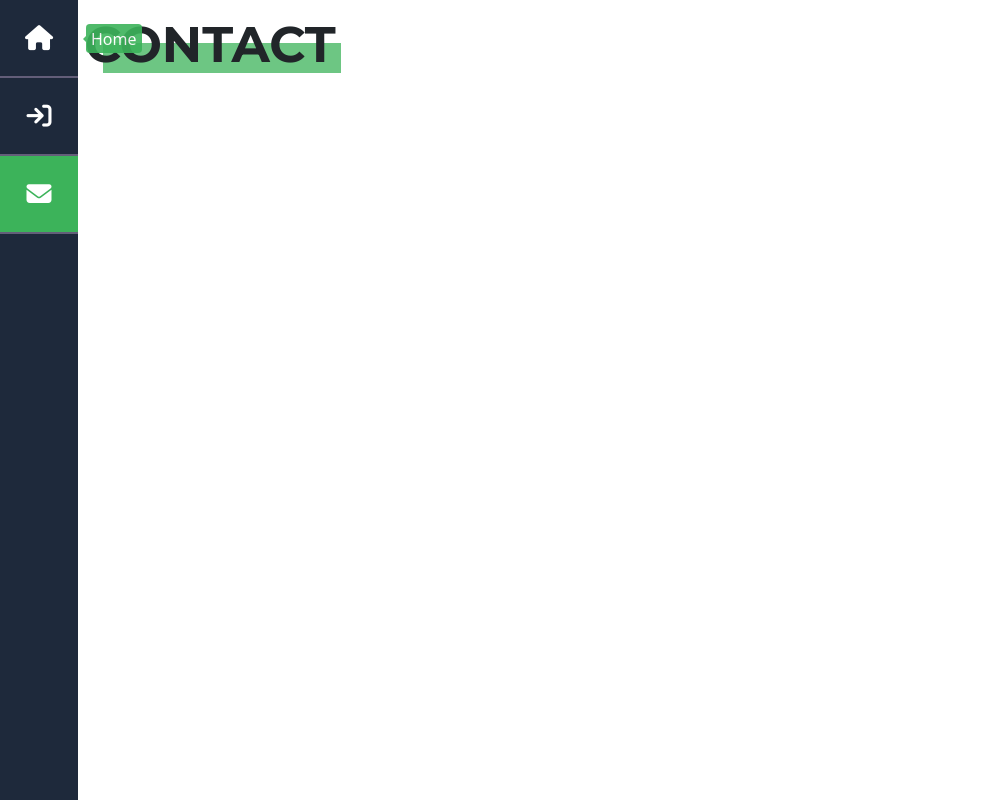
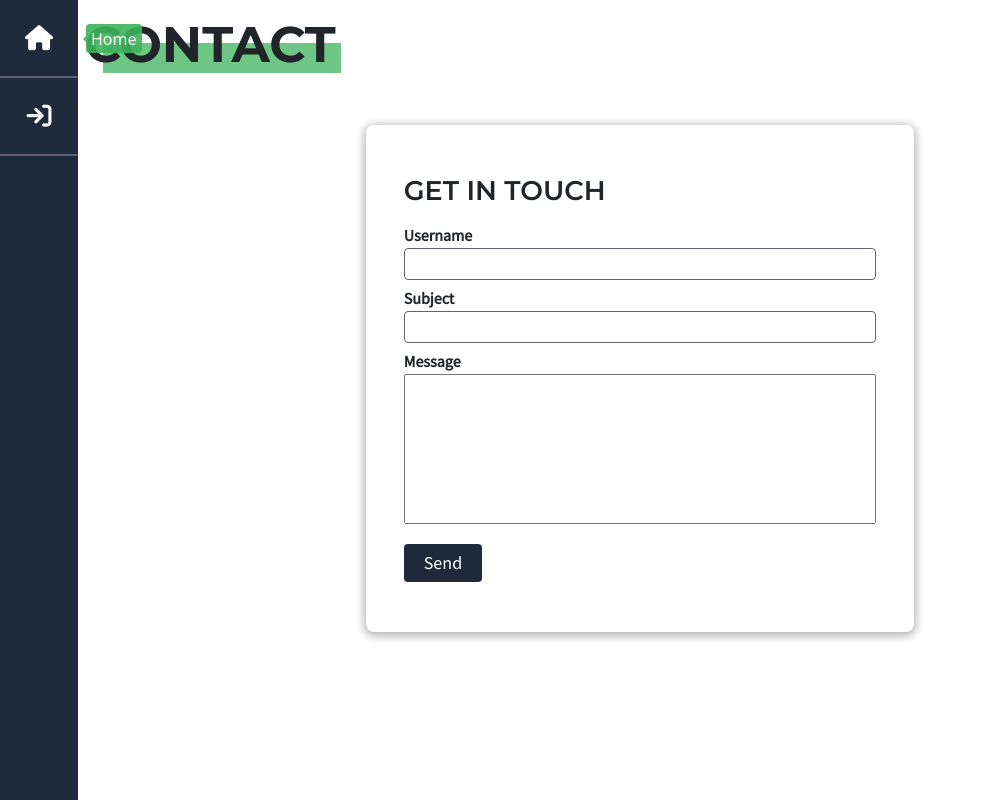
Before and after one commit to Samoftheforrest/devhub, a Flask app: page /contact in a window 1280 px wide. Shown: the whole page, without its empty margins (0-983 px from the left). Run offline with Flask 2, Linux system fonts and the light colour scheme; some libraries are stand-ins or nearby versions.

Commit message:
[IMPLEMENT] added Emailjs to contact form

```diff
--- a/static/css/style.css
+++ b/static/css/style.css
@@ -329,6 +329,18 @@ h2, h3, h4, h5, h6 {
     color: var(--brand-colour);
 }
 
+/* contact form */
+.contact-form-title {
+    font-size: 2.7rem;
+    margin-bottom: 2rem;
+}
+
+textarea {
+    resize: none;
+    height: 15rem;
+    width: 100%;
+}
+
 /* media queries */
 
 @media screen and (min-width: 992px) {
--- a/static/js/script.js
+++ b/static/js/script.js
@@ -3,4 +3,4 @@
 let tooltipTriggerList = [].slice.call(document.querySelectorAll('[data-bs-toggle="tooltip"]'))
 let tooltipList = tooltipTriggerList.map(function (tooltipTriggerEl) {
   return new bootstrap.Tooltip(tooltipTriggerEl)
-})
+});
--- a/templates/base.html
+++ b/templates/base.html
@@ -61,12 +61,12 @@
                     </a>
                 </li>
                 {% endif %}
+                {% if session.user %}
                 <li>
                     <a href="{{ url_for('contact') }}" class="{% if request.path=='/contact' %} active {% endif %}" aria-label="contact" data-bs-placement="right" data-bs-toggle="tooltip" title="Contact">
                         <i class="fa-solid fa-envelope"></i>
                     </a>
                 </li>
-                {% if session.user %}
                 <li class="profile-link">
                     <a href="{{ url_for('go_to_profile') }}" class="{% if request.path=='/profile' %} active {% endif %}" aria-label="Go to your profile" data-bs-placement="right" data-bs-toggle="tooltip" title="Your Profile">{{ session.user | first | upper }}</a>
                 </li>
--- a/templates/contact.html
+++ b/templates/contact.html
@@ -6,6 +6,59 @@
             <div class="col-12">
                 <h1 class="page-title">Contact</h1>
             </div>
+            <div class="col-md-6 mx-md-auto">
+                <form action="{{ url_for('login')}}" method="POST" id="contact-form" class="form">
+                    <div class="container">
+                        <div class="row">
+                            <div class="col-12">
+                                <h2 class="contact-form-title">Get in touch</h2>
+                            </div>
+                            <input type="hidden" name="contact_number" id="contact_number">
+                            <div class="col-12 d-flex flex-column mb-3">
+                                <label for="name">Username</label>
+                                <input type="text" name="name" id="name" required autocomplete="off">
+                            </div>
+                            <div class="col-12 d-flex flex-column mb-3">
+                                <label for="subject">Subject</label>
+                                <input type="text" name="subject" id="subject" required autocomplete="off">
+                            </div>
+                            <div class="col-12 d-flex flex-column mb-3">
+                                <label for="message">Message</label>
+                                <textarea type="message" name="message" id="message" required autocomplete="off"></textarea>
+                            </div>
+                            <div class="col-12 mt-3">
+                                <input type="submit" value="Send" class="form-button">
+                            </div>
+                        </div>
+                    </div>
+                </form>
+            </div>
         </div>
     </div>
 {% endblock %}
+
+{% block scripts %}
+<script type="text/javascript" src="https://cdn.jsdelivr.net/npm/@emailjs/browser@3/dist/email.min.js"></script>
+<script type="text/javascript">
+    (function() {
+        // https://dashboard.emailjs.com/admin/account
+        emailjs.init('a8B3AGA56UuueD0HR');
+    })();
+</script>
+<script type="text/javascript">
+    window.onload = function() {
+        document.getElementById('contact-form').addEventListener('submit', function(event) {
+            event.preventDefault();
+            // generate a five digit number for the contact_number variable
+            this.contact_number.value = Math.random() * 100000 | 0;
+            // these IDs from the previous steps
+            emailjs.sendForm('service_sn159ye', 'contact_form', this)
+                .then(function() {
+                    console.log('SUCCESS!');
+                }, function(error) {
+                    console.log('FAILED...', error);
+                });
+        });
+    }
+</script>
+{% endblock %}
```
